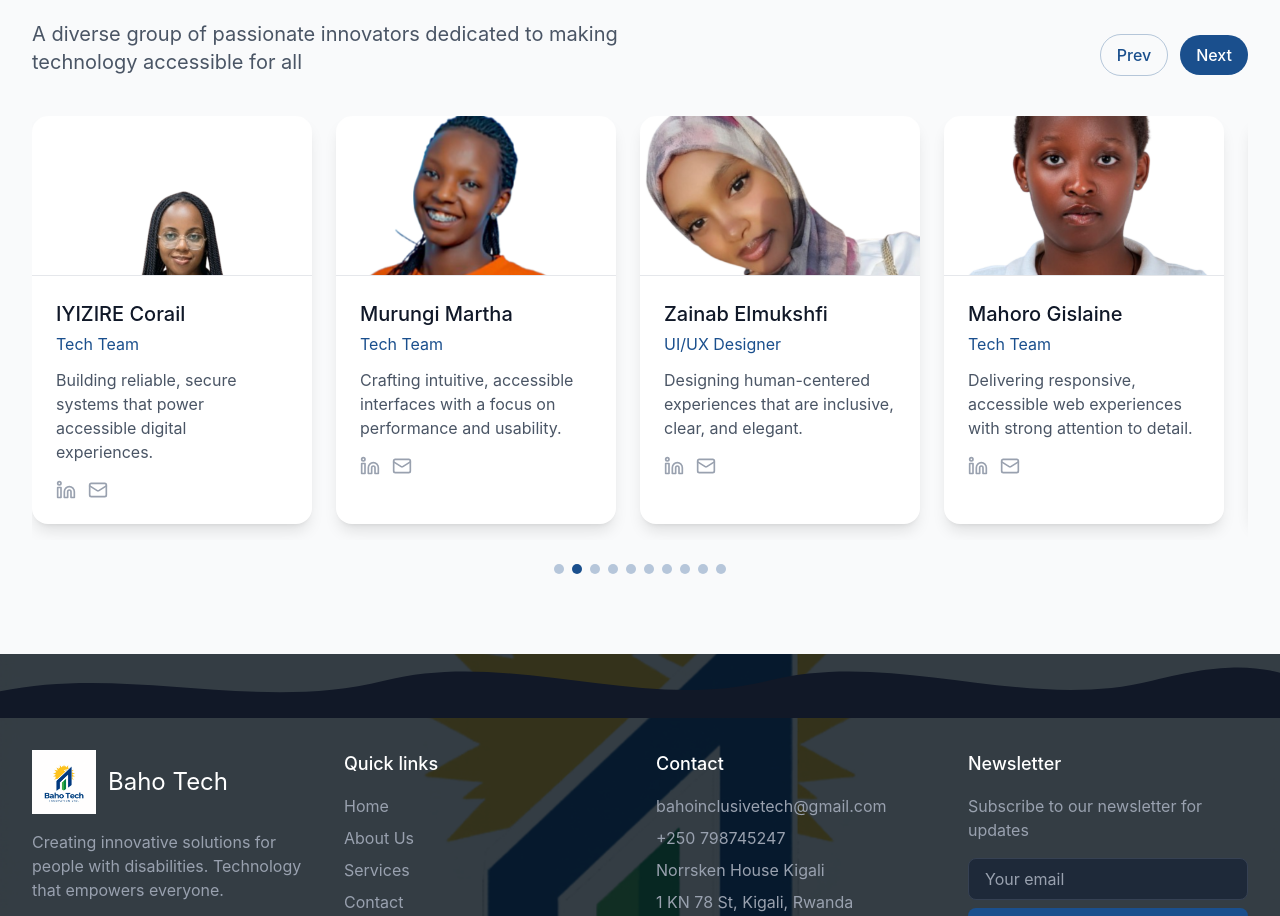
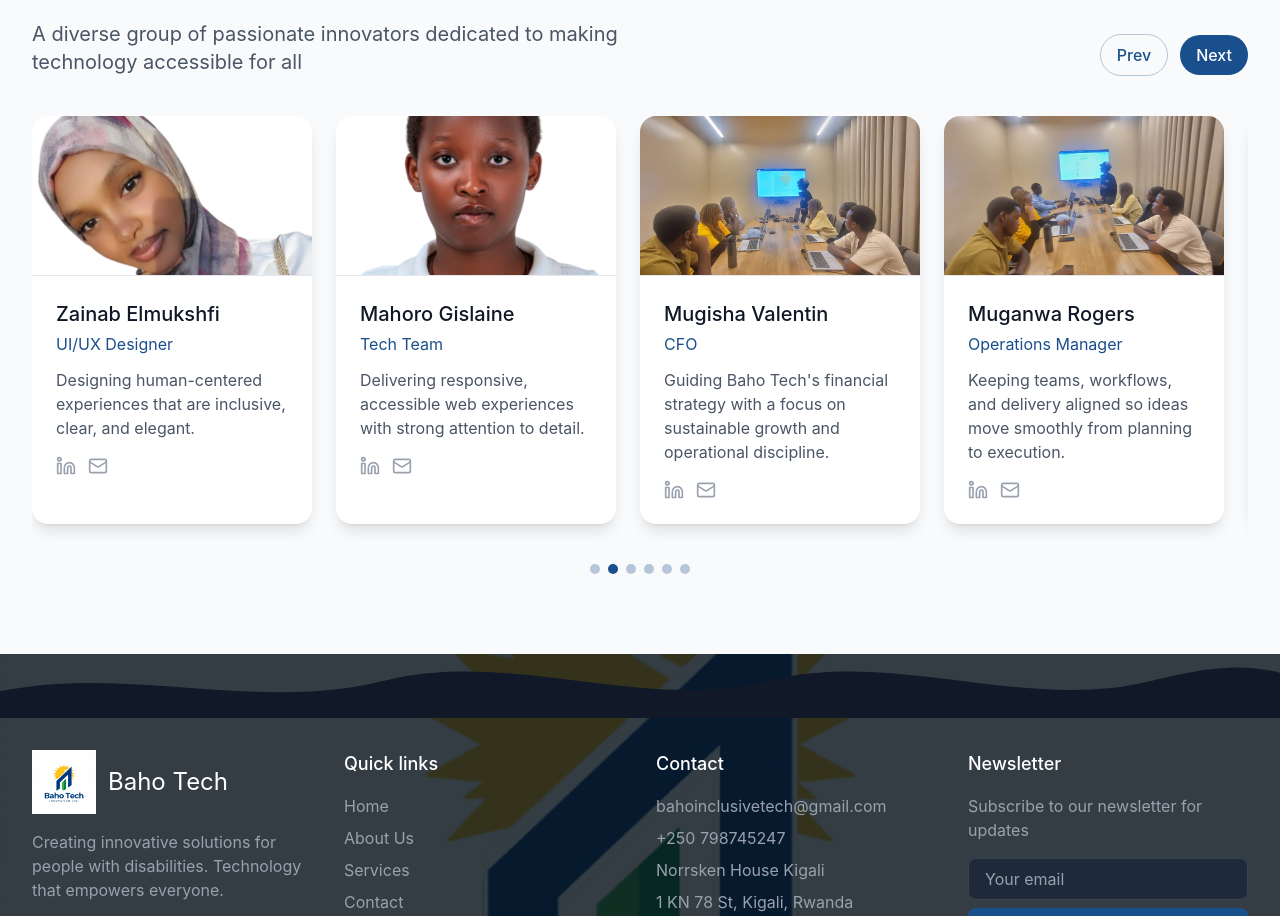
Before and after one commit to 06bruce/baho-tech-innovation-web, a React (Vite) app: page /about in a window 1280 px wide. Shown: the part 3688-4604 px from the top of the page. Built offline with nearby package versions, Linux system fonts and the light colour scheme; no server answers.

Commit message:
Update: removed the inactive people and with unprofessional images

```diff
--- a/src/app/data/team.ts
+++ b/src/app/data/team.ts
@@ -8,12 +8,8 @@ export type TeamMember = {
 };
 
 import ceoImage from "../../../images/ceo.png";
-import corailImage from "../../../images/corail.png";
 import zainabImage from "../../../images/zainab.png";
-import marthaImage from "../../../images/martha.png";
 import gislaineImage from "../../../images/gislaine.png";
-import norahImage from "../../../images/norah.png";
-import johnsonImage from "../../../images/a.jpeg";
 import valentinImage from "../../../images/b.jpeg";
 import rogersImage from "../../../images/c.jpeg";
 import bruceImage from "../../../images/d.jpeg";
@@ -30,30 +26,6 @@ export const teamMembers: TeamMember[] = [
       "Nancy also champions partnerships with schools, local organizations, and global accessibility groups. Through these collaborations, Baho Tech learns from real users and builds tools that fit the realities of their environments. Her long‑term vision is a digital ecosystem where accessibility is the standard—not the exception."
     ],
     image: ceoImage
-  },
-  {
-    slug: "iyizire-corail",
-    name: "IYIZIRE Corail",
-    role: "Tech Team",
-    bio: "Building reliable, secure systems that power accessible digital experiences.",
-    story: [
-      "Corail designs resilient APIs and data pipelines that keep assistive tools fast and dependable. She specializes in scalable architecture, focusing on fault tolerance, data integrity, and latency reduction for real‑time experiences.",
-      "Her work includes building secure authentication flows, optimizing database queries, and creating monitoring systems that proactively detect outages. She believes performance is a form of accessibility—if a service is slow or unreliable, it fails the people who depend on it most.",
-      "Corail also advocates for inclusive engineering practices by documenting systems clearly and mentoring junior developers. She sees backend reliability as the foundation that makes every front‑end interaction feel effortless."
-    ],
-    image: corailImage
-  },
-  {
-    slug: "murungi-martha",
-    name: "Murungi Martha",
-    role: "Tech Team",
-    bio: "Crafting intuitive, accessible interfaces with a focus on performance and usability.",
-    story: [
-      "Martha builds thoughtful interfaces that meet accessibility standards without sacrificing speed or clarity. She is meticulous about semantic structure, keyboard navigation, and screen‑reader compatibility, treating accessibility requirements as a design opportunity rather than a checklist.",
-      "Her day‑to‑day work includes component design, performance tuning, and responsive layouts. She translates complex workflows into clean, intuitive UI flows that help users complete tasks confidently.",
-      "Martha works side‑by‑side with designers and researchers to test prototypes with real users, ensuring that each interaction feels natural across devices and assistive technologies."
-    ],
-    image: marthaImage
   },
   {
     slug: "zainab-elmukshfi",
@@ -79,30 +51,6 @@ export const teamMembers: TeamMember[] = [
     ],
     image: gislaineImage
 
-  },
-  {
-    slug: "johnson-tumwebaze",
-    name: "Johnson Tumwebaze",
-    role: "Graphic Designer",
-    bio: "Creating visual stories and brand assets that communicate with clarity and impact.",
-    story: [
-      "Johnson develops visual systems that keep Baho Tech recognizable, modern, and accessible. He creates brand assets, iconography, and illustration styles that support clarity and reduce cognitive load.",
-      "He collaborates with product teams to ensure visuals enhance, rather than distract from, core user tasks. His work spans marketing campaigns, product graphics, and internal documentation.",
-      "Johnson’s approach emphasizes legibility, contrast, and simplicity. He believes strong visual design should help users focus on what matters most."
-    ],
-    image: johnsonImage
-  },
-  {
-    slug: "mugisha-ineza-nora",
-    name: "Mugisha Ineza Nora",
-    role: "Embedded Systems Engineer",
-    bio: "Designing dependable embedded solutions that connect hardware innovation with accessible technology.",
-    story: [
-      "Nora develops embedded systems that make assistive hardware more responsive, durable, and practical in everyday environments. She works across prototyping, sensor integration, and device optimization to ensure each system performs reliably in real-world use.",
-      "Her work focuses on bridging software intelligence with physical products, helping Baho Tech build solutions that are efficient, safe, and easy to maintain. She pays close attention to power usage, performance stability, and how devices behave under continuous operation.",
-      "Nora brings an engineering mindset rooted in precision and long-term reliability. She sees embedded technology as a powerful way to expand access, especially when hardware is designed with users' lived needs in mind from the start."
-    ],
-    image: norahImage
   },
   {
     slug: "mugisha-valentin",
```
